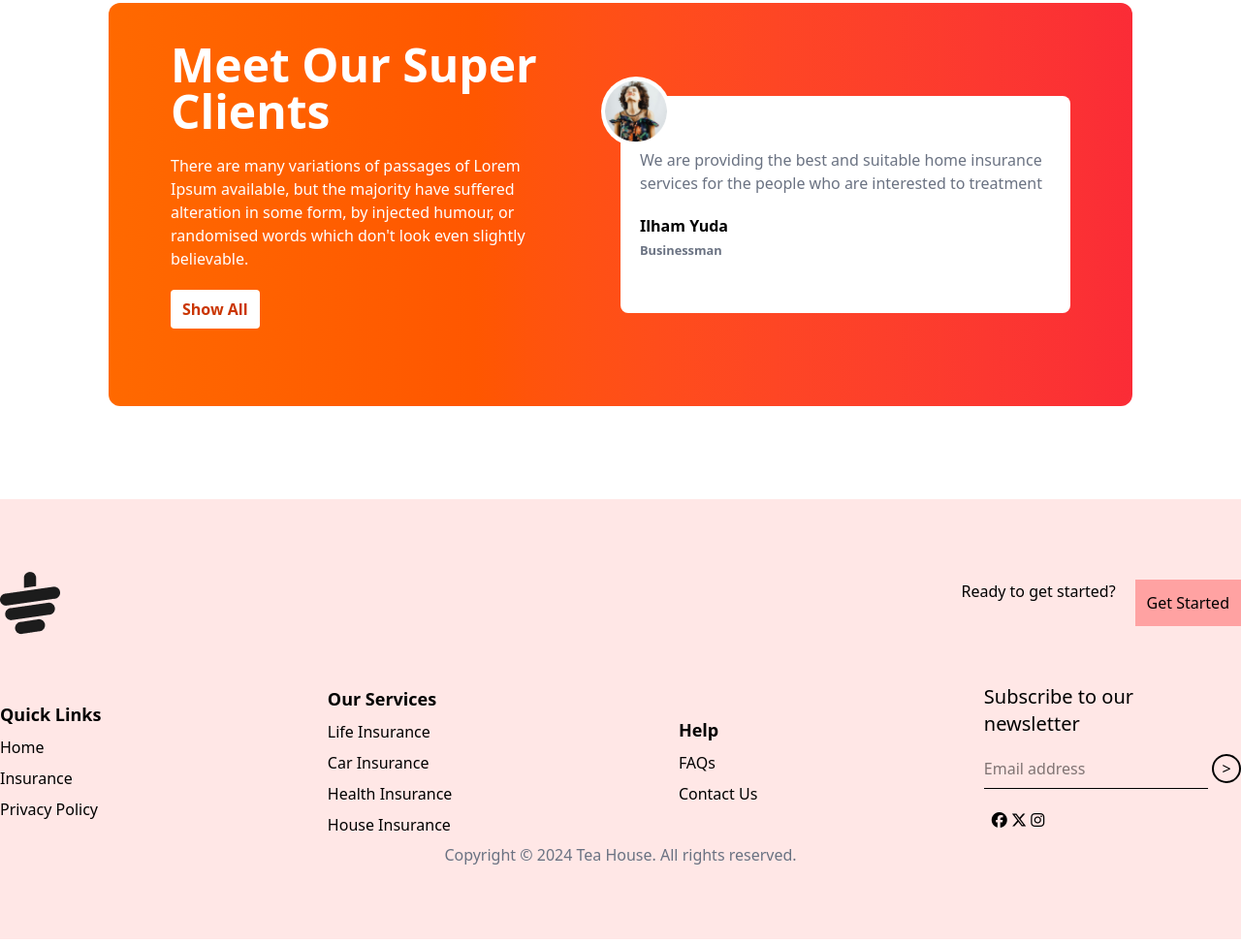
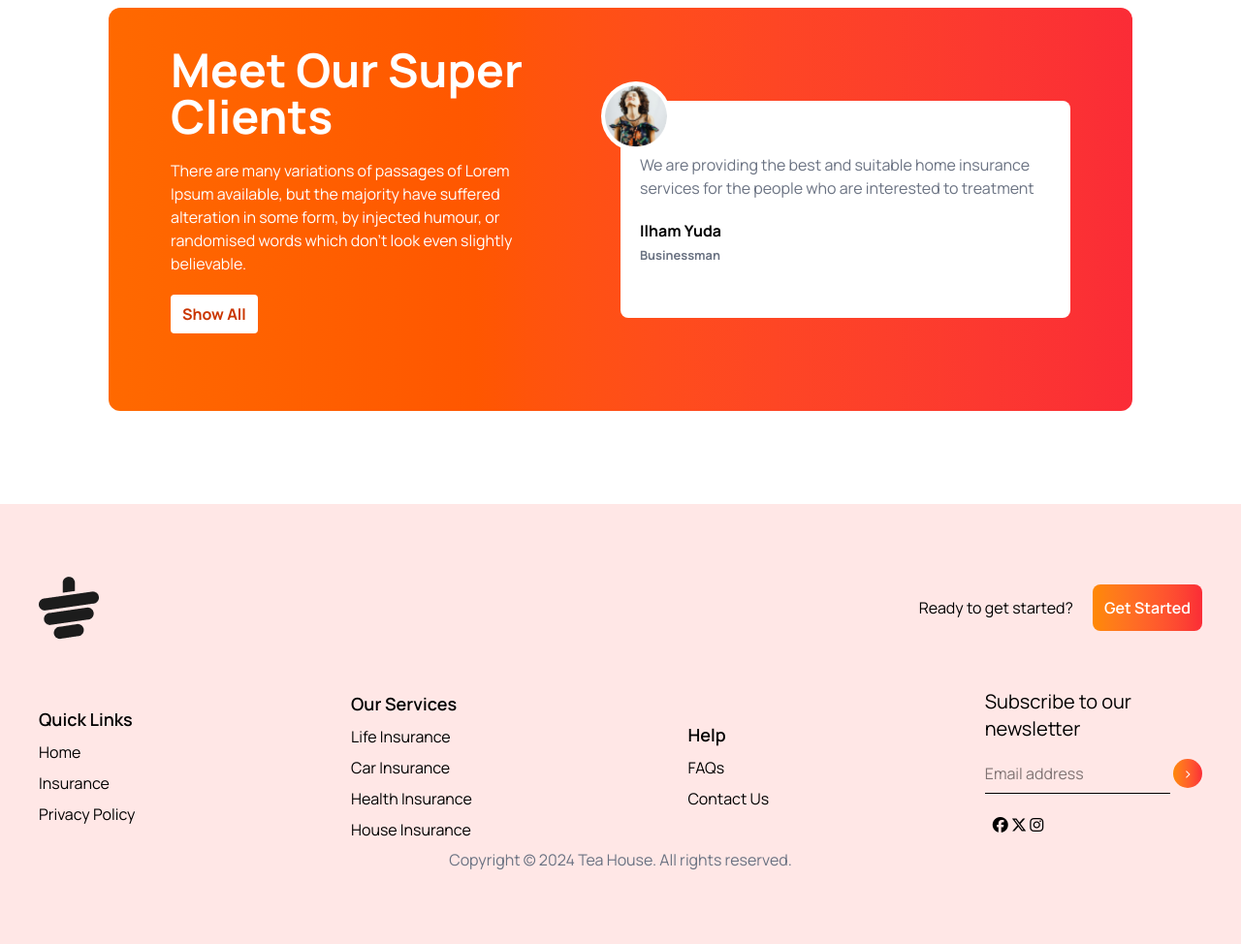
Before and after one commit to Mansur550/TeaLandingPage, a plain HTML site: page index.html in a window 1280 px wide. Shown: the part 1761-2735 px from the top of the page at 97% size. Drawn offline with nearby package versions, Linux system fonts and the light colour scheme.

Commit message:
Footer complete

```diff
--- a/index.html
+++ b/index.html
@@ -4,6 +4,7 @@
     <meta charset="UTF-8" />
     <meta name="viewport" content="width=device-width, initial-scale=1.0" />
     <!-- Google Fonts Manrope -->
+     <link rel="stylesheet" href="./style.css">
     <link rel="preconnect" href="https://fonts.googleapis.com" />
     <link rel="preconnect" href="https://fonts.gstatic.com" crossorigin />
     <link
@@ -32,7 +33,7 @@
     </script>
     <title>Tea House</title>
   </head>
-  <body>
+  <body class="manrope_font">
     <main class="max-w-screen-xl mx-auto px-16 lg:px-28">
       <!-- Header Section -->
       <header class="lg:flex pt-10 mb-20">
@@ -253,13 +254,14 @@
     </main>
   </body>
   <div class=" bg-[#ffe7e6] py-[75px]">
-    <div class="footer_parent mx-auto ">
+    <div class="footer_parent mx-auto px-10">
       <div class=" flex justify-between items-center ">
         <img src="./images/cup.png" alt="logo">
 
-        <div class="flex">
+        <div class="flex items-center">
           <p class="mr-5">Ready to get started?</p>
-          <button class="bg-red-300 p-3">Get Started</button>
+          <button class="bg-gradient-to-r from-orange-400 to-red-500
+           rounded-lg p-3 text-white font-semibold">Get Started</button>
         </div>
       </div>
 
@@ -291,7 +293,8 @@
         <div>
           <p class="text-xl">Subscribe to our <br> newsletter</p>
           <input type="text" placeholder="Email address" class="border-b-1 outline-none pb-2 mt-5" >
-          <button class="border-2 h-[30px] w-[30px] rounded-full">></button>
+          <button class=" h-[30px] w-[30px] rounded-full bg-gradient-to-r
+           from-orange-400 to-red-500 text-white">></button>
           <!-- icons -->
            <div class="mt-3 p-2">
             <i class="fa-brands fa-facebook"></i>
--- /dev/null
+++ b/style.css
@@ -0,0 +1,5 @@
+@import url('https://fonts.googleapis.com/css2?family=Manrope:wght@200..800&display=swap');
+
+.manrope_font {
+    font-family: 'Manrope', sans-serif;
+}
```
Also changed, not shown: tailwind.config.js (line endings or trailing spaces).
